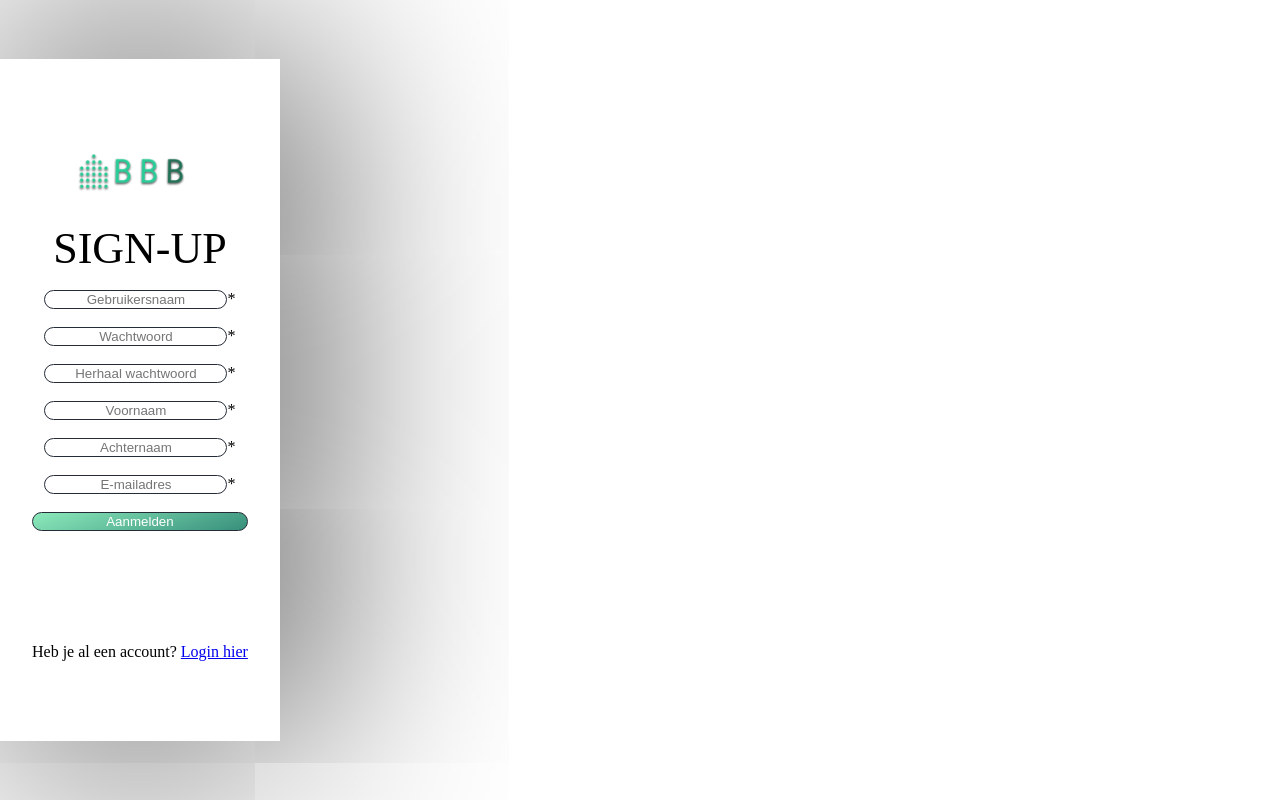
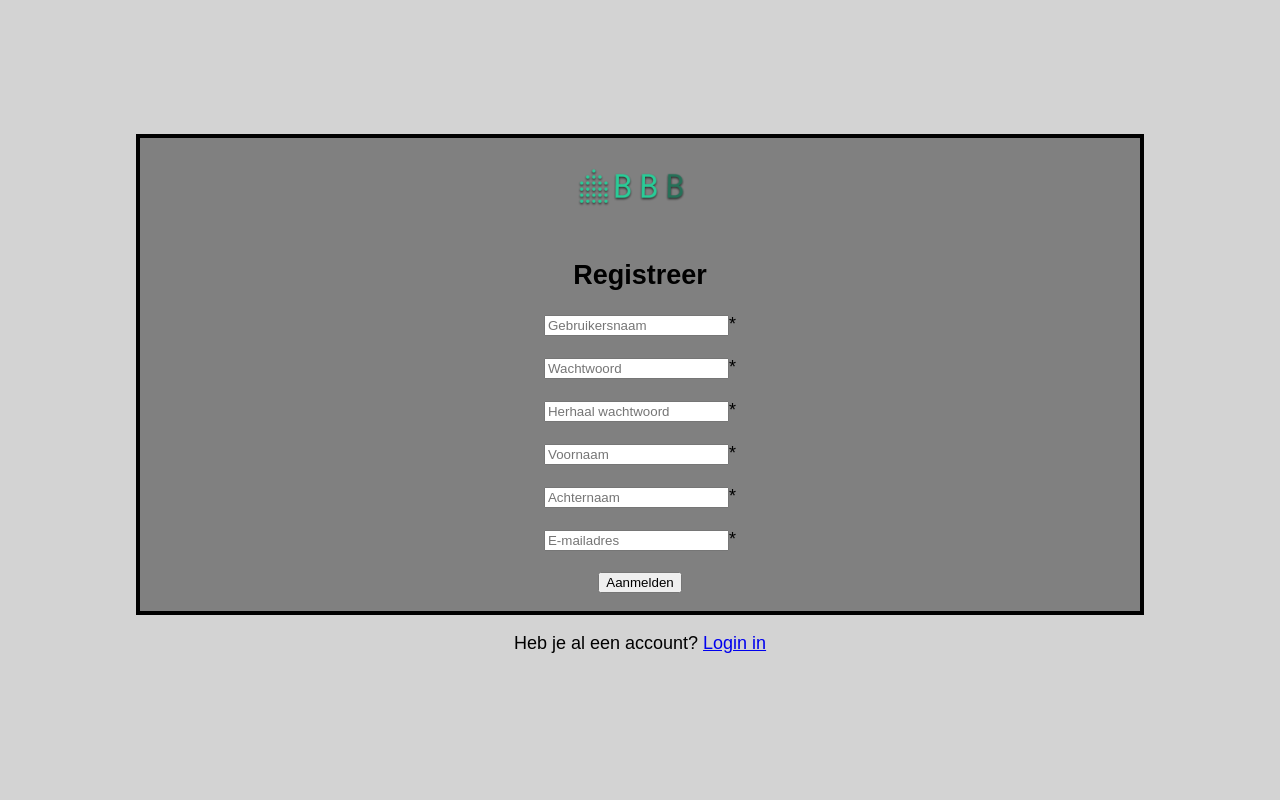
Before and after one commit to Kipmevrouw/F2M3-BO, a PHP site: page /LoginEnRegister/signup.html in a window 1280 px wide. Run offline with PHP 8.4, Linux system fonts and the light colour scheme.

Commit message:
Login en register css

```diff
--- a/LoginEnRegister/signup.html
+++ b/LoginEnRegister/signup.html
@@ -2,48 +2,51 @@
     <head>
         <meta charset="UTF-8">
         <title>Hier kunt u zich aanmelden</title>
-        <link rel="stylesheet" type="text/css" href="style.css">
+        <link rel="stylesheet" type="text/css" href="style2.css">
         <meta http-equiv="x-ua-compatible" content="ie=edge">
         <meta name="viewport" content="width=device-width, initial-scale=1">
     </head>
 
-    <body class="align">
 
-        <div class="grid align__item">
 
-            <div class="register">
 
-                <img src="../img/bababoei_2.png" alt="logo" class="site__logo" height="100px">
-                <h2>Sign-up</h2>
+
+    <br>
+        <br>
+        <br>
+        <br>
+        <br>
+        <br>
+    <div class="loginscherm">
+        <img src="../img/bababoei_2.png" alt="logo" class="site__logo" height="100px">
+        <h2>Registreer</h2>
         <form action ="signup.php" method="POST">
-            <div class="form__field">
+
         <input type = "text" name = "username" placeholder = "Gebruikersnaam" required>*<br><br>
-            </div>
 
-            <div class="form__field">
+
+
         <input type = "password" name = "password1" placeholder = "Wachtwoord" required>*<br><br>
-            </div>
 
-            <div class="form__field">
         <input type= "password" name="password2" placeholder = "Herhaal wachtwoord" required>*<br><br>
-            </div>
-            <div class="form__field">
+
         <input type = "text" name = "voornaam" placeholder = "Voornaam" required>*<br><br>
-            </div>
 
-            <div class="form__field">
+
+
         <input type = "text" name = "achternaam" placeholder = "Achternaam" required>*<br><br>
-            </div>
 
-            <div class="form__field">
+
+
         <input type = "email" name = "email" placeholder = "E-mailadres" required>*<br><br>
-            </div>
 
-            <div class="form__field">
+
+
         <input type = "submit" value = "Aanmelden">
-            </div>
-            </form>
-            <p>Heb je al een account? <a href="http://30957.hosts1.ma-cloud.nl/F1M3/BO/LoginEnRegister/login.html">Login hier</a></p>
+
+          </form>
+        </div>
+            <p>Heb je al een account? <a href="http://30957.hosts1.ma-cloud.nl/F1M3/BO/LoginEnRegister/login.html">Login in</a></p>
     </div>
 </div>
     </body>
--- a/LoginEnRegister/style.css
+++ b/LoginEnRegister/style.css
@@ -20,6 +20,7 @@ body {
   font: $base-font-weight #{$base-font-size}/#{$base-line-height} $base-font-family, $base-font-family-fallback;
   margin: 0;
   min-height: 100%;
+  font-family: sans-sherif;
 }
 
 .align {
--- /dev/null
+++ b/LoginEnRegister/style2.css
@@ -0,0 +1,17 @@
+body{
+    background-color: lightgrey;
+    text-align: center;
+    font-size: large;
+    font-family: sans-serif;
+}
+.loginscherm{
+    margin-left: auto;
+    margin-right: auto;
+    width: 1000px;
+    border: 4px solid black;
+    background-color: grey;
+}
+.logintekst{
+    font-size: 25px;
+    font-weight: bold;
+}
```
Also changed, not shown: LoginEnRegister/login.html (+19 -0 lines).
